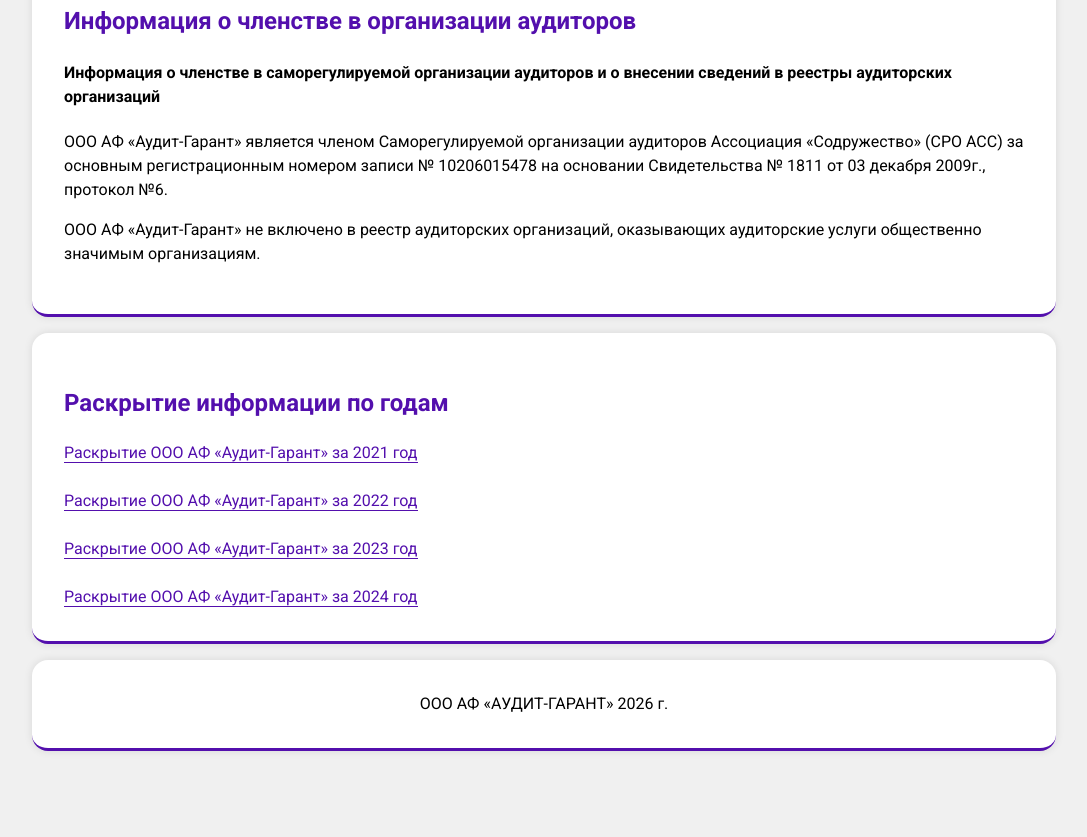
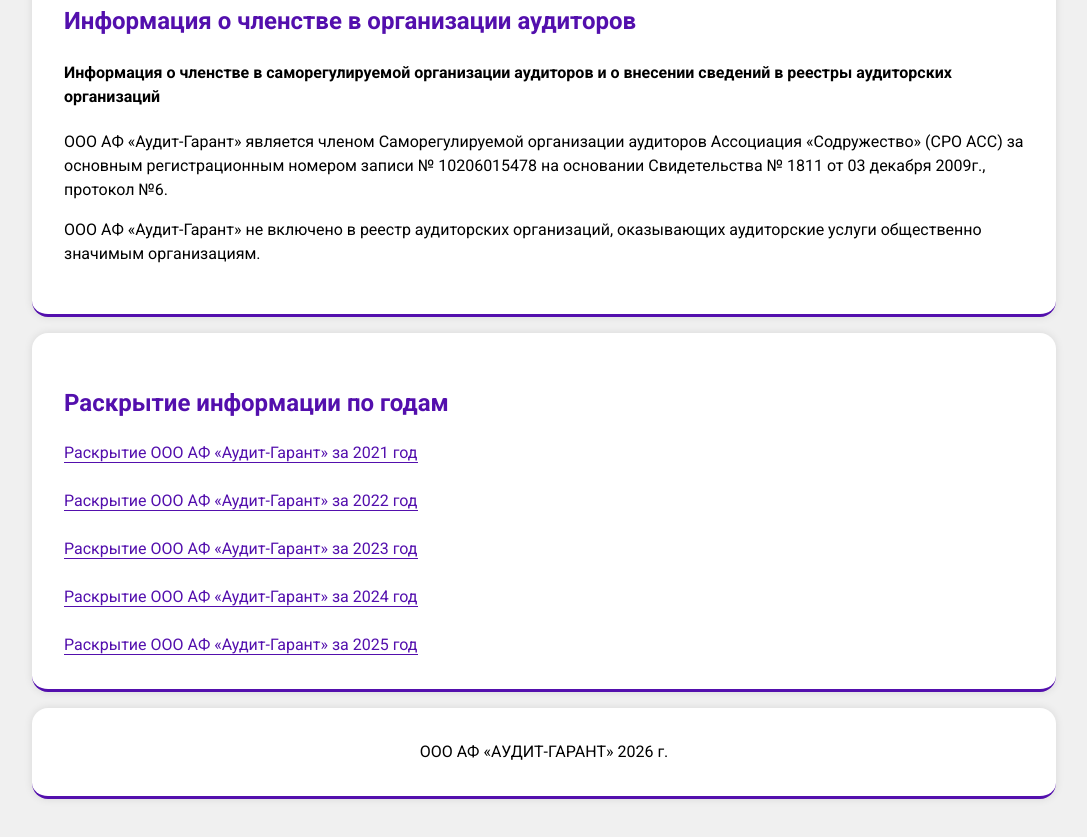
Before and after one commit to StaroKep/ooo-audit-garant.ru, a website: page index.html in a window 1280 px wide. Shown: the part 1085-1922 px from the top of the page, without its empty margins (96-1183 px from the left). Drawn offline with Linux system fonts and the light colour scheme.

Commit message:
Раскрытие за 2025 год

```diff
--- a/index.html
+++ b/index.html
@@ -133,6 +133,11 @@
           <a target="_blank" href="./assets/pdf/svedeniya-za-2024-god.pdf"
             >Раскрытие ООО АФ «Аудит-Гарант» за 2024 год</a
           >
+          <br />
+          <br />
+          <a target="_blank" href="./assets/pdf/svedeniya-za-2025-god.pdf"
+            >Раскрытие ООО АФ «Аудит-Гарант» за 2025 год</a
+          >
         </div>
       </div>
     </div>
```
